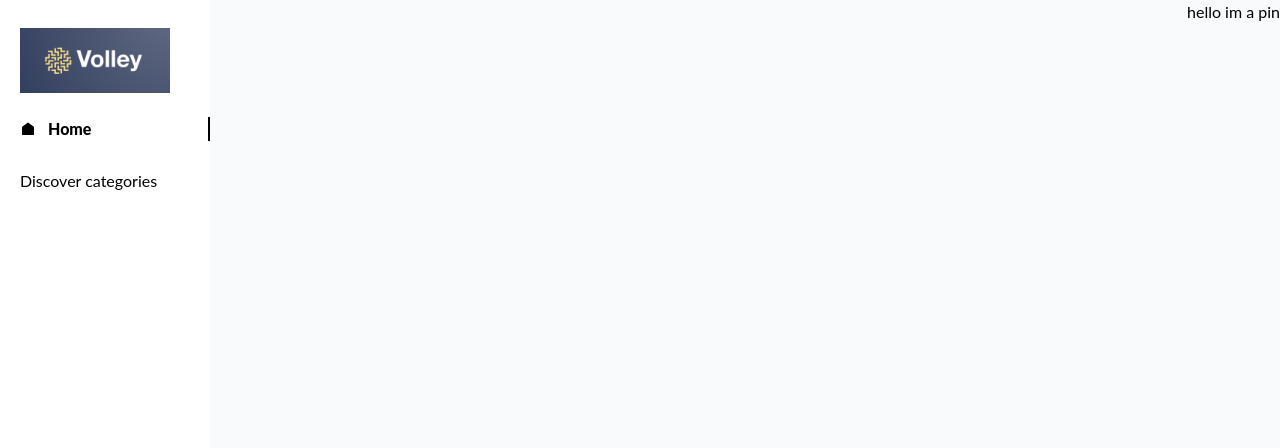
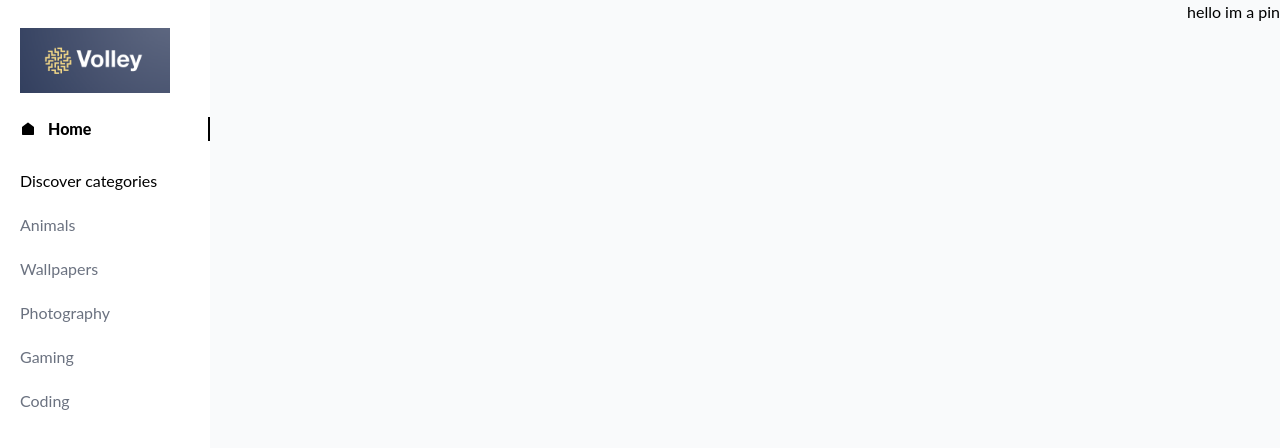
Before and after one commit to HenryD1/spela-f, a React (Create React App) app: page / in a window 1280 px wide. Shown: the top 448 px of the page. Built offline with nearby package versions, Linux system fonts and the light colour scheme; no server answers.

Commit message:
added sidebar categories

```diff
--- a/src/components/Sidebar.jsx
+++ b/src/components/Sidebar.jsx
@@ -37,12 +37,21 @@ const Sidebar = ( user, closeToggle ) => {
        <div className = "flex flex-col gap-5">
         <NavLink
           to="/"
-          className={( {isActive} ) => isActive ? isActiveStyle : isNotActiveStyle} >
+          className={( {isActive} ) => isActive ? isActiveStyle : isNotActiveStyle} onClick={handleCloseSidebar} >
           <RiHomeFill />
           Home
         </NavLink>
         <h3 className="mt-2 px-5 text-base 2xl:text-xl"> Discover categories</h3>
-
+        {categories.slice(0, categories.length - 1).map((category) => (
+          <NavLink
+            to={`/category/${category.name}`}
+            className={( {isActive} ) => isActive ? isActiveStyle : isNotActiveStyle}
+            onClick={handleCloseSidebar}
+            key={category.name}
+          >
+            {category.name}
+          </NavLink>
+        ))}
      </div>
      </div>
 
```
